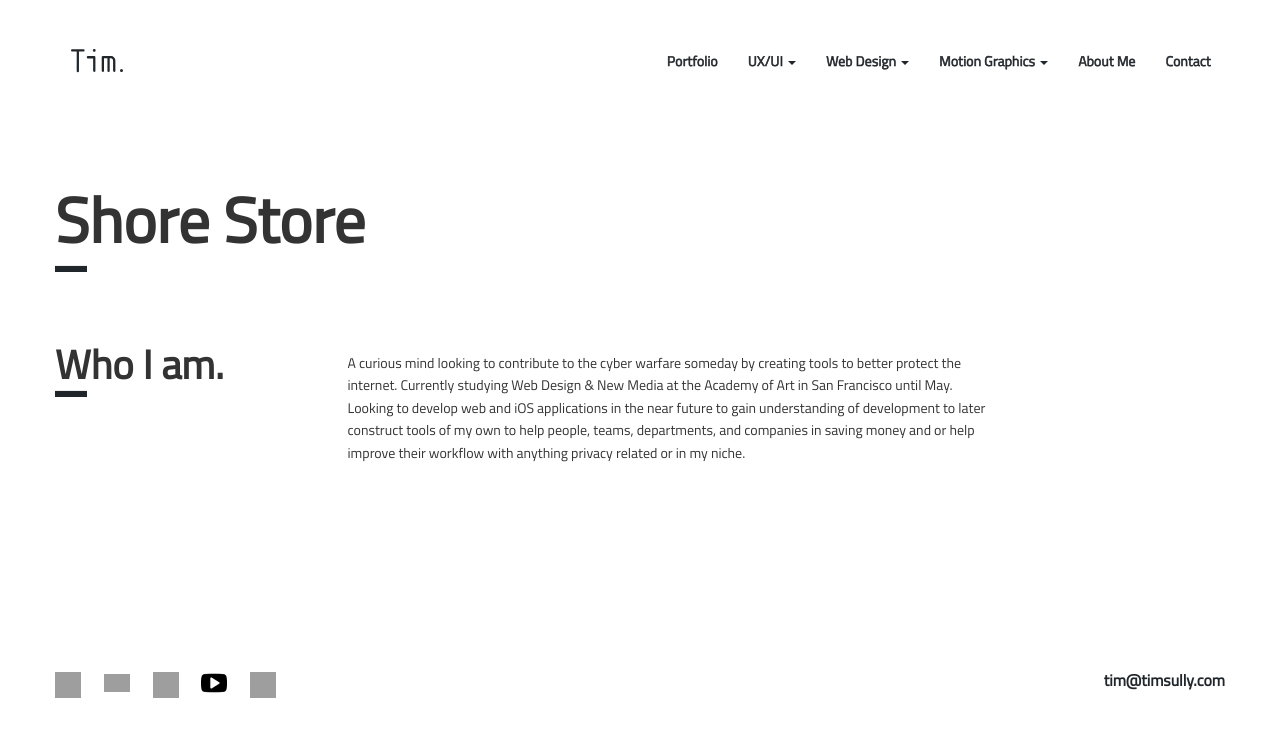
After one commit to timsully/master, a PHP site: page /shoreStore.html in a window 1280 px wide. The commit adds this page. Shown: the top 737 px of the page. Run offline with PHP 8.4, Linux system fonts and the light colour scheme; grey boxes are pictures that could not be loaded.

Commit message:
updating html and css and images

```diff
--- a/portfolio/css/styles.css
+++ b/portfolio/css/styles.css
@@ -44,6 +44,14 @@ h4 {
 h5 {
   font-size: 1.5em;
   font-weight: bold;
+}
+
+
+h6 {
+  float: right;
+  font-size: 1.125em;
+  font-weight: bolder;
+
 }
 
 
@@ -265,7 +273,6 @@ hr {
   width: 160px;
   height: 350px;
   position: absolute;
-  border: 1px solid red;
 }
 
 
@@ -275,7 +282,6 @@ hr {
   width: 186px;
   height: 320px;
   position: absolute;
-  border: 1px solid red;
 }
 
 
@@ -427,3 +433,144 @@ hr {
   padding: 0;
   float: left;
 }
+
+
+.star-wars-right {
+  padding-top: 110px;
+  padding-left: 150px;
+  width: 186px;
+  height: 320px;
+  position: absolute;
+}
+
+
+/* Footer */
+.footer-icons {
+  width: 26px;
+  height: 26px;
+}
+
+
+.footer {
+  height: 87px;
+  width: 1170px;
+  padding: 0;
+  position: relative;
+  left: 0;
+  right: 0;
+  bottom: 0;
+}
+
+
+.footer-container {
+  display: flex;
+  justify-content: space-between;
+  height: 26px;
+  width: 221px;
+  padding-top: 30px;
+}
+
+
+.behance-icon {
+  width: 26px;
+  height: 18px;
+}
+
+
+.youtube-icon {
+  width: 26px;
+  height: 20px;
+}
+
+
+.footer-top-about {
+  padding-top: 200px;
+}
+
+
+/* Motion Graphics Startpoint */
+.motion-wrapper {
+  margin-top: 70px;
+  width: 100%;
+  height: 448px;
+  position: relative;
+}
+
+
+.apple-box-one {
+  width: 360px;
+  height: 208px;
+  border: 1px solid red;
+  position: absolute;
+  margin-right: 30px;
+  float: left;
+}
+
+
+.apple-box-two {
+  width: 360px;
+  height: 208px;
+  border: 1px solid red;
+  position: absolute;
+  margin-right: 30px;
+}
+
+
+.apple-box-three {
+  width: 360px;
+  height: 208px;
+  border: 1px solid red;
+  position: absolute;
+  right: 0;
+}
+
+
+/* About Me Detail*/
+.headers {
+  font-size: 4.5em;
+  font-weight: bolder;
+}
+
+
+.about-headers {
+  font-size: 2.875em;
+  font-weight: bold;
+  float: left;
+}
+
+
+.p-top {
+  padding-top: 70px;
+}
+
+
+.wim-p {
+  padding-top: 80px;
+  width: 652px;
+  height: 160px;
+}
+
+
+.wid-p {
+  padding-top: 155px;
+  width: 652px;
+  height: 160px;
+}
+
+
+.wid-top {
+  padding-top: 150px;
+  float: left;
+}
+
+
+.hr-top-wia {
+  margin-top: 8.4em;
+  position: absolute;
+}
+
+
+.hr-top-wid {
+  margin-top: 14.2em;
+  position: absolute;
+}
--- /dev/null
+++ b/portfolio/shoreStore.html
@@ -0,0 +1,145 @@
+<!DOCTYPE html>
+<html lang="en">
+<head>
+  <title>About Me</title>
+  <meta charset="utf-8">
+  <meta name="viewport" content="width=device-width, initial-scale=1">
+  <link rel="stylesheet" href="https://maxcdn.bootstrapcdn.com/bootstrap/3.3.7/css/bootstrap.min.css">
+  <link rel="stylesheet" href="css/styles.css">
+  <script src="https://ajax.googleapis.com/ajax/libs/jquery/3.3.1/jquery.min.js"></script>
+  <script src="https://maxcdn.bootstrapcdn.com/bootstrap/3.3.7/js/bootstrap.min.js"></script>
+</head>
+<body>
+
+
+<!-- Navigation Startpoint -->
+  <div class="container">
+    <nav class="navbar">
+      <div class="container">
+        <div class="navbar-header">
+          <button type="button" class="navbar-toggle nav-toggle-button collapsed" data-toggle="collapse" data-target="#navbar4">
+            <span class="sr-only">Toggle navigation</span>
+            <span class="icon-bar"></span>
+            <span class="icon-bar"></span>
+            <span class="icon-bar"></span>
+          </button>
+          <a class="navbar-brand" href="http://www.timsully.com"><img class="tim-logo" src="http://timsully.com/img/tim.logo.svg" alt="timSully">
+          </a>
+        </div>
+        <div id="navbar4" class="navbar-collapse collapse">
+          <ul class="nav navbar-nav navbar-right">
+            <li><a href="index.html">Portfolio</a></li>
+            <!-- UX/UI Dropdown -->
+            <li class="dropdown">
+              <a href="#" class="dropdown-toggle" data-toggle="dropdown" role="button" aria-expanded="false">UX/UI <span class="caret"></span></a>
+              <ul class="dropdown-menu" role="menu">
+                <li><a href="shore-store.html">Shore Store</a></li>
+                <li class="divider"></li>
+                <li><a href="#">IzzyA's</a></li>
+                <li class="divider"></li>
+                <li><a href="#">Palace of Fine Arts</a></li>
+                <li class="divider"></li>
+                <li><a href="#">TechniCar</a></li>
+              </ul>
+            </li>
+            <!--      Web Design Dropdown       -->
+                      <li class="dropdown">
+              <a href="#" class="dropdown-toggle" data-toggle="dropdown" role="button" aria-expanded="false">Web Design <span class="caret"></span></a>
+              <ul class="dropdown-menu" role="menu">
+                <li><a href="#">DAJ Blog</a></li>
+              </ul>
+            </li>
+            <!--      Motion Graphics Dropdown      -->
+            <li class="dropdown">
+              <a href="#" class="dropdown-toggle" data-toggle="dropdown" role="button" aria-expanded="false">Motion Graphics <span class="caret"></span></a>
+              <ul class="dropdown-menu" role="menu">
+                <li><a href="#">App Store Statistics</a></li>
+                <li class="divider"></li>
+                <li><a href="#">Star Wars</a></li>
+              </ul>
+            </li>
+            <li><a href="about.html">About Me</a></li>
+            <li><a href="mailto:timsullivan97@gmail.com?Subject=Hello" target="_top">Contact</a></li>
+          </ul>
+        </div>
+        <!--/.nav-collapse -->
+      </div>
+    </nav>
+  </div>
+  <!-- Navigation Endpoint -->
+
+
+  <!-- Container Startpoint -->
+  <div class="container">
+    <!-- Header Row Startpoint -->
+    <div class="row">
+      <h1 class="col-lg-offset-0 mg-top headers">Shore Store</h1>
+        <hr class="col-lg-offset-0 hr-top">
+    </div>
+    <!-- Header Row Endpoint -->
+
+
+    <!-- First Row Startpoint -->
+    <div class="row">
+      <h2 class="about-headers p-top">Who I am.</h2>
+      <hr class="col-lg-offset-0 hr-top-wia">
+      <p class="col-xs-offset-3 wim-p">A curious mind looking to contribute to the cyber warfare someday by creating tools to better protect the internet. Currently studying Web Design & New Media at the Academy of Art in San Francisco until May. Looking to develop web and iOS applications in the near future to gain understanding of development to later construct tools of my own to help people, teams, departments, and companies in saving money and or help improve their workflow with anything privacy related or in my niche.</p>
+    </div>
+    <!-- First Row Endpoint -->
+
+
+    <!-- Second Row Startpoint -->
+
+
+
+    <!-- Second Row Startpoint -->
+
+
+
+
+
+
+
+
+
+
+
+
+
+
+
+
+    <!-- Footer Startpoint -->
+    <div class="row footer-top-about">
+      <footer class="footer">
+       <div class="footer-container">
+        <a href="https://www.linkedin.com/in/tim-j-sullivan/" target="_blank"><img class="footer-icons" src="img/icons8-linkedin-50@2x.png" alt="LinkedIn"></a>
+        <a href="https://www.behance.net/timsully97" target="_blank"><img class="behance-icon" src="img/behance-logo@2x.png" alt="Behance"></a>
+        <a href="https://www.github.com/timsully/" target="_blank"><img class="footer-icons" src="img/github-logo@2x.png" alt="Github"></a>
+        <a href="https://www.github.com/timsully/" target="_blank"><img class="youtube-icon" src="img/youtube-logo@2x.png" alt="YouTube"></a>
+        <a href="https://www.github.com/timsully/" target="_blank"><img class="footer-icons" src="img/twitter-black-shape@2x.png" alt="Twitter"></a>
+       </div>
+       <a href="mailto:timsullivan97@gmail.com?Subject=Hello" target="_top"><h6>tim@timsully.com</h6></a>
+
+      </footer>
+    </div>
+    <!-- Footer Endpoint -->
+
+
+  </div>
+<!-- Container Endpoint -->
+
+
+
+
+
+
+
+
+
+
+<!-- Container Endpoint -->
+
+
+</body>
+</html>
```
Also changed, not shown: portfolio/index.html (+36 -53 lines), portfolio/img/youtube-logo@2x.png (added).
